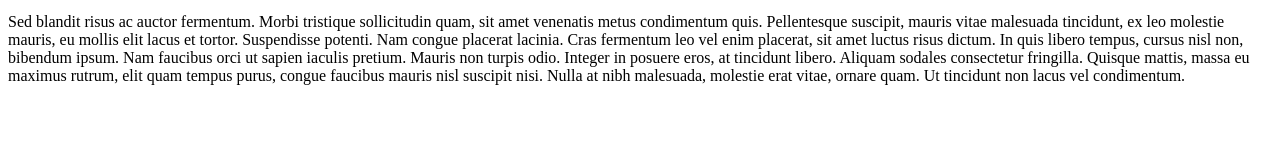
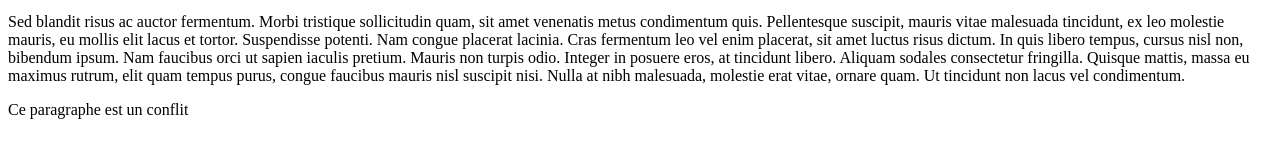
Before and after one commit to mhuriez/first_git, a plain HTML site: page index.html in a window 1280 px wide. Shown: the part 155-312 px from the top of the page. Drawn offline with Linux system fonts and the light colour scheme.

```diff
--- a/index.html
+++ b/index.html
@@ -10,7 +10,7 @@
     <h1>First git project</h1>
     <p>Lorem ipsum dolor sit amet, consectetur adipiscing elit. Nunc vehicula ante sit amet luctus viverra. Praesent lobortis eu elit et semper. Interdum et malesuada fames ac ante ipsum primis in faucibus. Aliquam erat volutpat. Etiam et ante ac tellus lacinia laoreet in nec nibh. Aenean consequat ante sed ipsum tincidunt ullamcorper. Morbi ornare consequat magna, vitae cursus nibh facilisis in. Nam sagittis suscipit pharetra. Pellentesque habitant morbi tristique senectus et netus et malesuada fames ac turpis egestas. Sed dignissim aliquam odio vel mollis. Vivamus eros dui, interdum id magna et, elementum porta nisl.</p>
     <p>Sed blandit risus ac auctor fermentum. Morbi tristique sollicitudin quam, sit amet venenatis metus condimentum quis. Pellentesque suscipit, mauris vitae malesuada tincidunt, ex leo molestie mauris, eu mollis elit lacus et tortor. Suspendisse potenti. Nam congue placerat lacinia. Cras fermentum leo vel enim placerat, sit amet luctus risus dictum. In quis libero tempus, cursus nisl non, bibendum ipsum. Nam faucibus orci ut sapien iaculis pretium. Mauris non turpis odio. Integer in posuere eros, at tincidunt libero. Aliquam sodales consectetur fringilla. Quisque mattis, massa eu maximus rutrum, elit quam tempus purus, congue faucibus mauris nisl suscipit nisi. Nulla at nibh malesuada, molestie erat vitae, ornare quam. Ut tincidunt non lacus vel condimentum.</p>
-
+    <p>Ce paragraphe est un conflit</p>
 
 
 </body>
```
